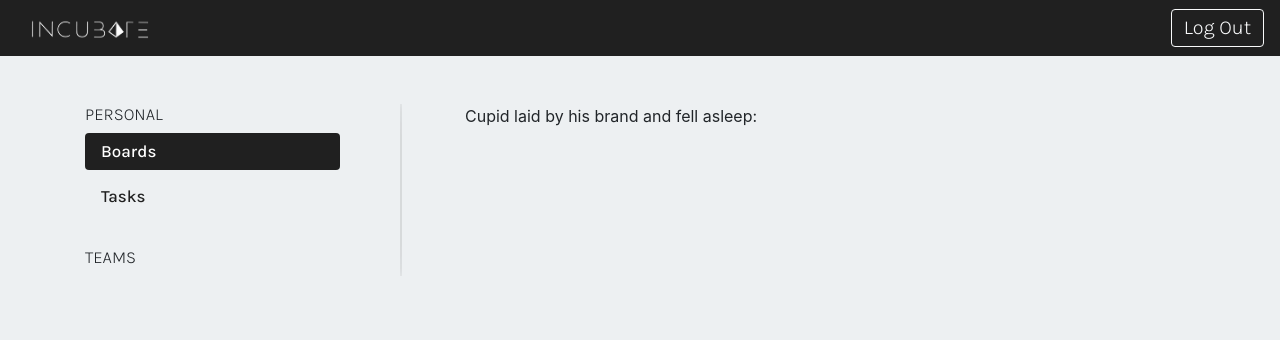
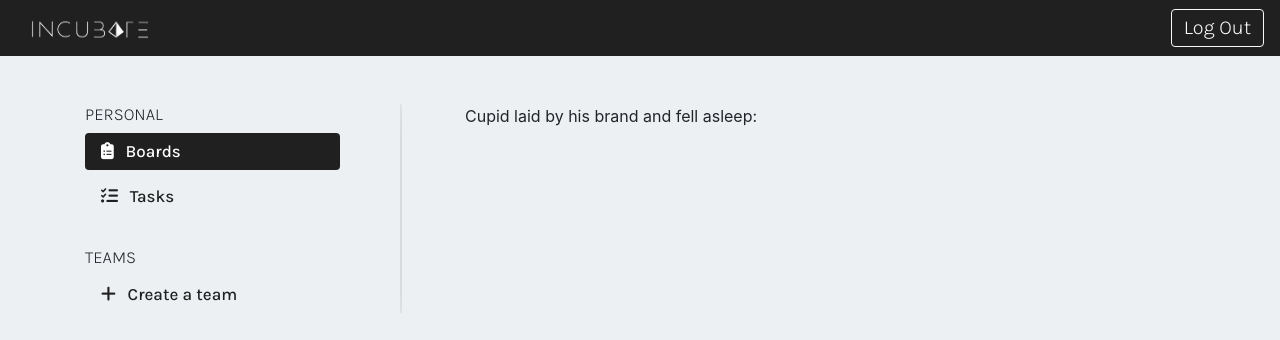
Before and after one commit to Soban-Farhan/Incubate, a React (Create React App) app in the folder Incubate/client/: page /boards in a window 1280 px wide. Shown: the top 340 px of the page. Built offline with nearby package versions, Linux system fonts and the light colour scheme; sample sign-in values are in the browser's storage.

Commit message:
Small change
Forgot to send this in the last commit

```diff
--- a/Incubate/client/src/views/board/index.js
+++ b/Incubate/client/src/views/board/index.js
@@ -39,17 +39,17 @@ class Board extends Component {
                 <Nav variant="pills" className="flex-column">
                 <label className="font-karla-small"> PERSONAL </label>
                   <Nav.Item>
-                    <Nav.Link className="font-karla-small" eventKey="first"> <strong> Boards </strong> </Nav.Link>
+                    <Nav.Link className="font-karla-small" eventKey="first"><i className="fas fa-clipboard-list"/> &nbsp; <strong> Boards </strong> </Nav.Link>
                   </Nav.Item>
                   <div className="p-1" />
                   <Nav.Item>
-                    <Nav.Link className="font-karla-small" eventKey="second"> <strong> Tasks </strong> </Nav.Link>
+                    <Nav.Link className="font-karla-small" eventKey="second"><i className="fas fa-tasks"/> &nbsp; <strong> Tasks </strong> </Nav.Link>
                   </Nav.Item>
                   <div className="p-3" />
                   <label className="font-karla-small"> TEAMS </label>
-                  {/* <Nav.Item>
-                    <Nav.Link className="font-karla-small" eventKey="third"> <strong> Teams </strong> </Nav.Link>
-                  </Nav.Item> */}
+                  <Nav.Item>
+                    <Nav.Link className="font-karla-small" eventKey="third"><i className="fas fa-plus" /> &nbsp; <strong> Create a team </strong> </Nav.Link>
+                  </Nav.Item>
                 </Nav>
               </Col>
               <Col sm={1}>
```
